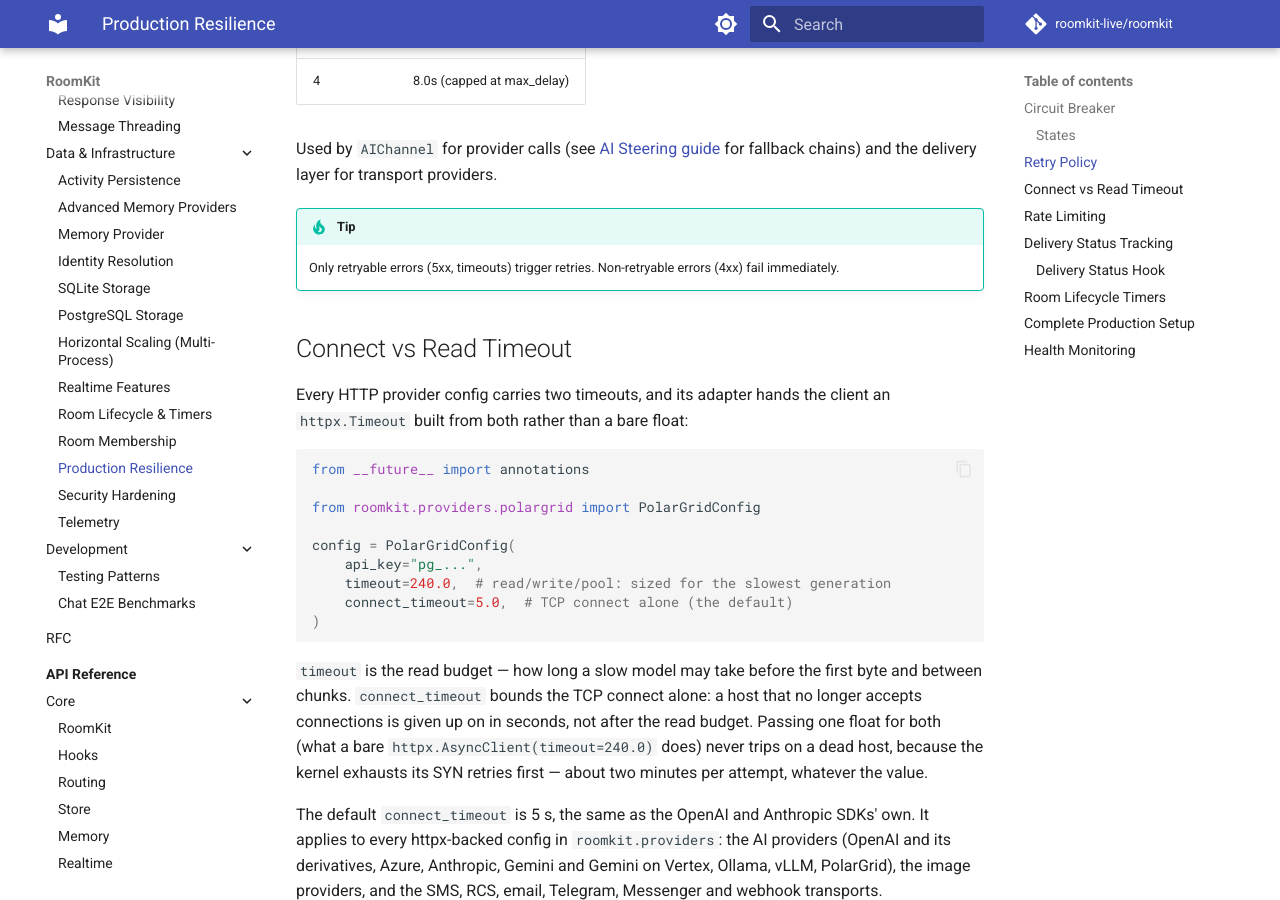
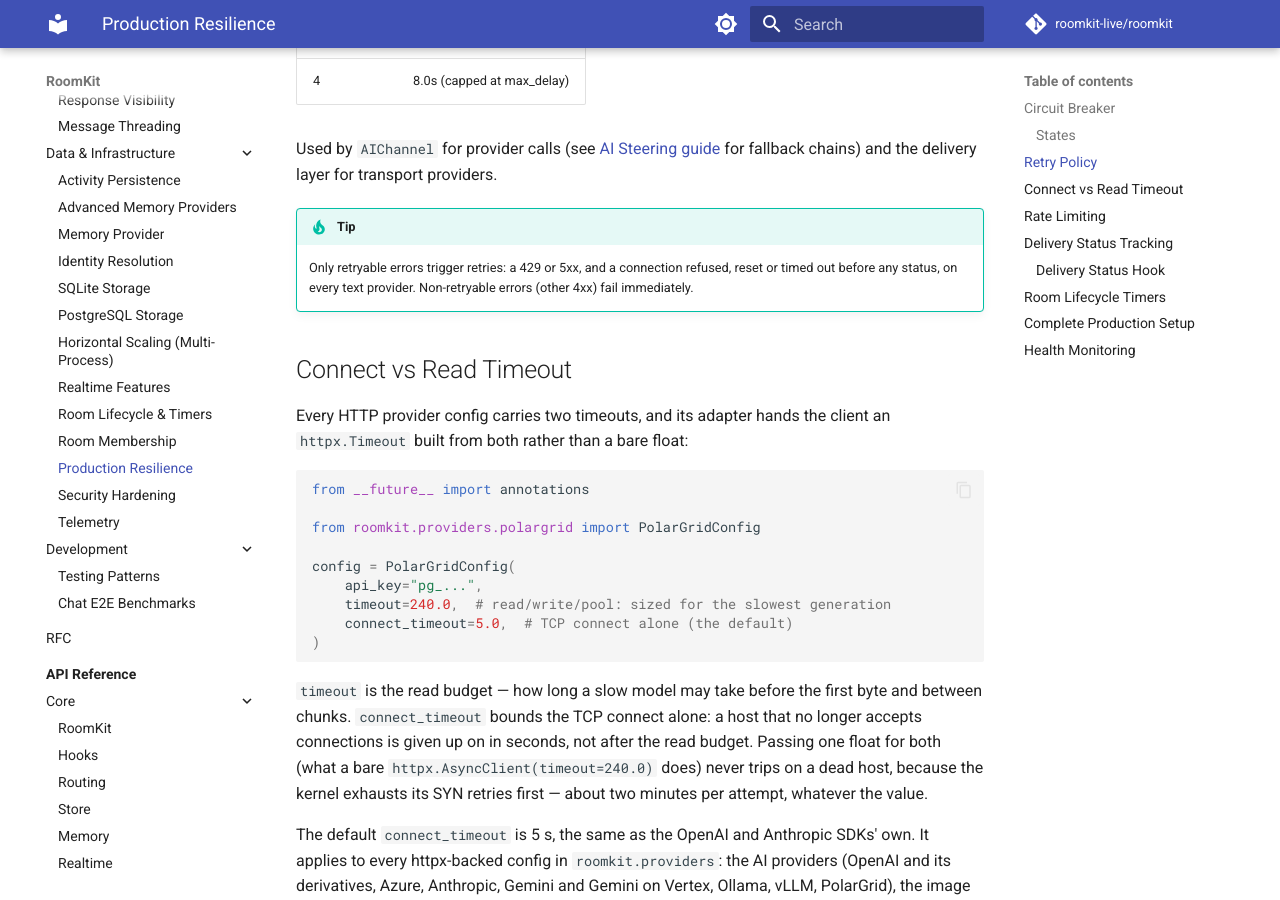
Before and after one commit to roomkit-live/roomkit-docs, an MkDocs documentation site: the page built from docs/guides/production-resilience.md, in a window 1280 px wide and 900 px high, scrolled down 1780 px. Built offline with MkDocs 1.6.1 and Material for MkDocs 9.7.7, drawn with Linux system fonts in a browser that asks for light colours; comment, search, counter and statistics services are not loaded.

Commit message:
docs(resilience): a connection that fails before any status is retried on every text provider (RMK-509)

```diff
--- a/docs/guides/production-resilience.md
+++ b/docs/guides/production-resilience.md
@@ -73,7 +73,9 @@ policy = RetryPolicy(
 Used by `AIChannel` for provider calls (see [AI Steering guide](ai-steering.md) for fallback chains) and the delivery layer for transport providers.
 
 !!! tip
-    Only retryable errors (5xx, timeouts) trigger retries. Non-retryable errors (4xx) fail immediately.
+    Only retryable errors trigger retries: a 429 or 5xx, and a connection
+    refused, reset or timed out before any status, on every text provider.
+    Non-retryable errors (other 4xx) fail immediately.
 
 ## Connect vs Read Timeout
 
```
